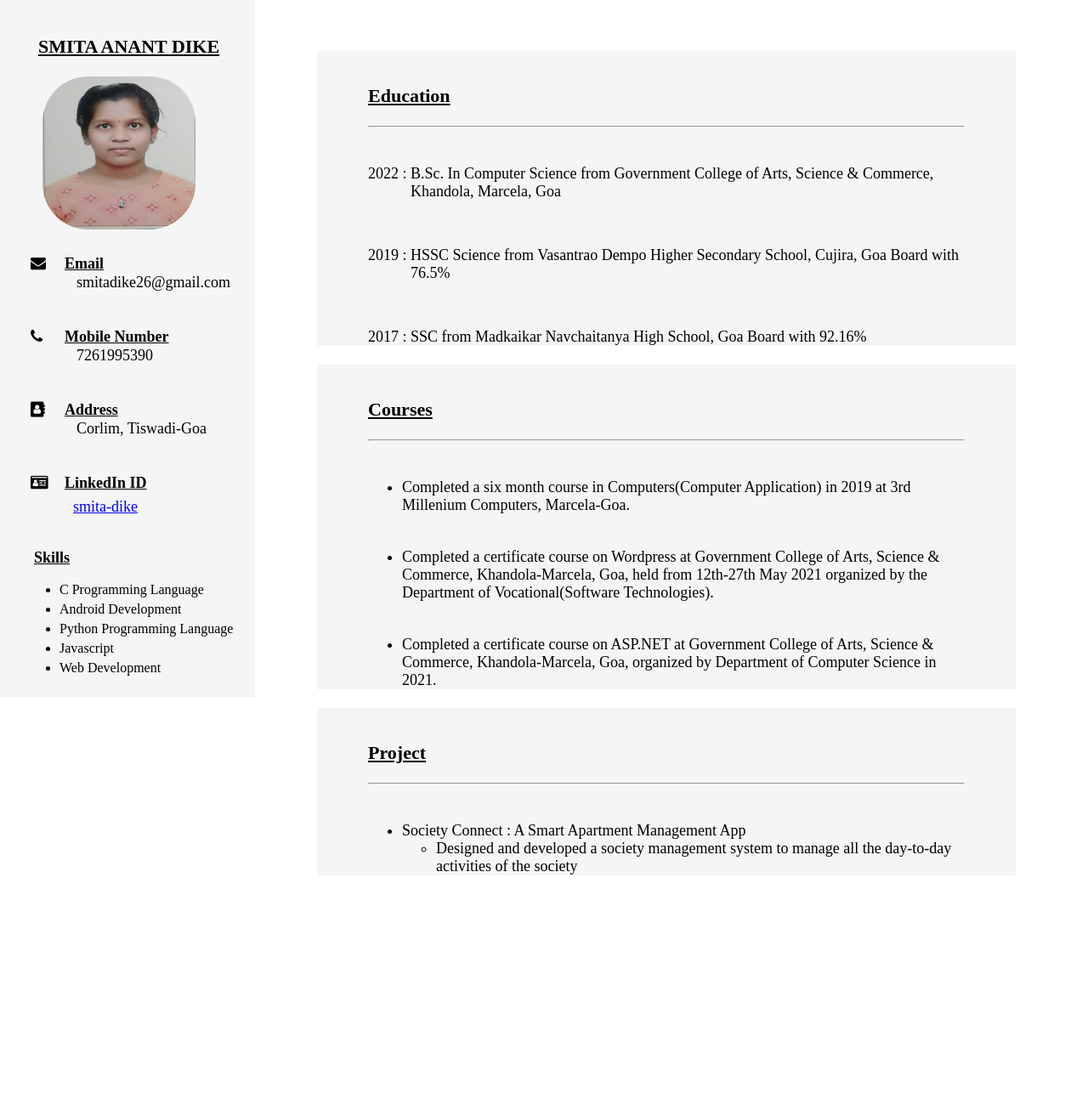
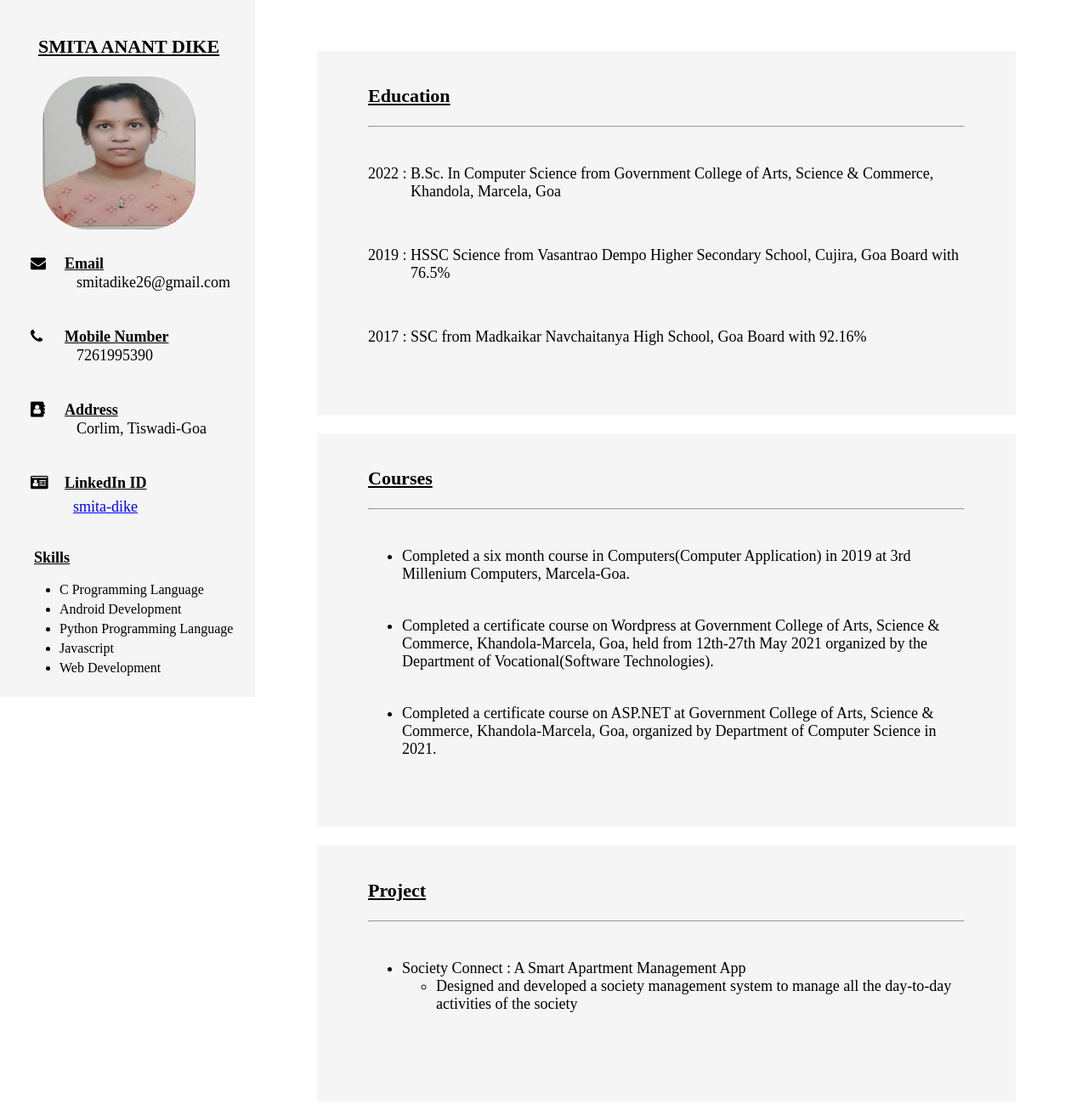
Before and after one commit to smita136/2211_Web-Development, a plain HTML site: page index.html in a window 1280 px wide. Shown: the whole page at 85% size. Before the commit the page ends 1090 px from the top, so only its background shows below. Drawn offline with Linux system fonts and the light colour scheme.

Commit message:
Update shape.css

```diff
--- a/shape.css
+++ b/shape.css
@@ -4,6 +4,7 @@
     background-color: whitesmoke;
     margin-left: 365px;
     margin-top: 60px;
+    padding-bottom: 5%;
 }
 p {
     text-indent: -50px;
@@ -15,6 +16,7 @@ p {
     background-color: whitesmoke;
     margin-left: 365px;
     margin-top: 20px;
+    padding-bottom: 5%;
 }
 .rect3 {
     height: 70%;
@@ -23,4 +25,5 @@ p {
     margin-left: 365px;
     margin-top: 20px;
     margin-bottom: 60px;
+    padding-bottom: 5%;
 }
```
